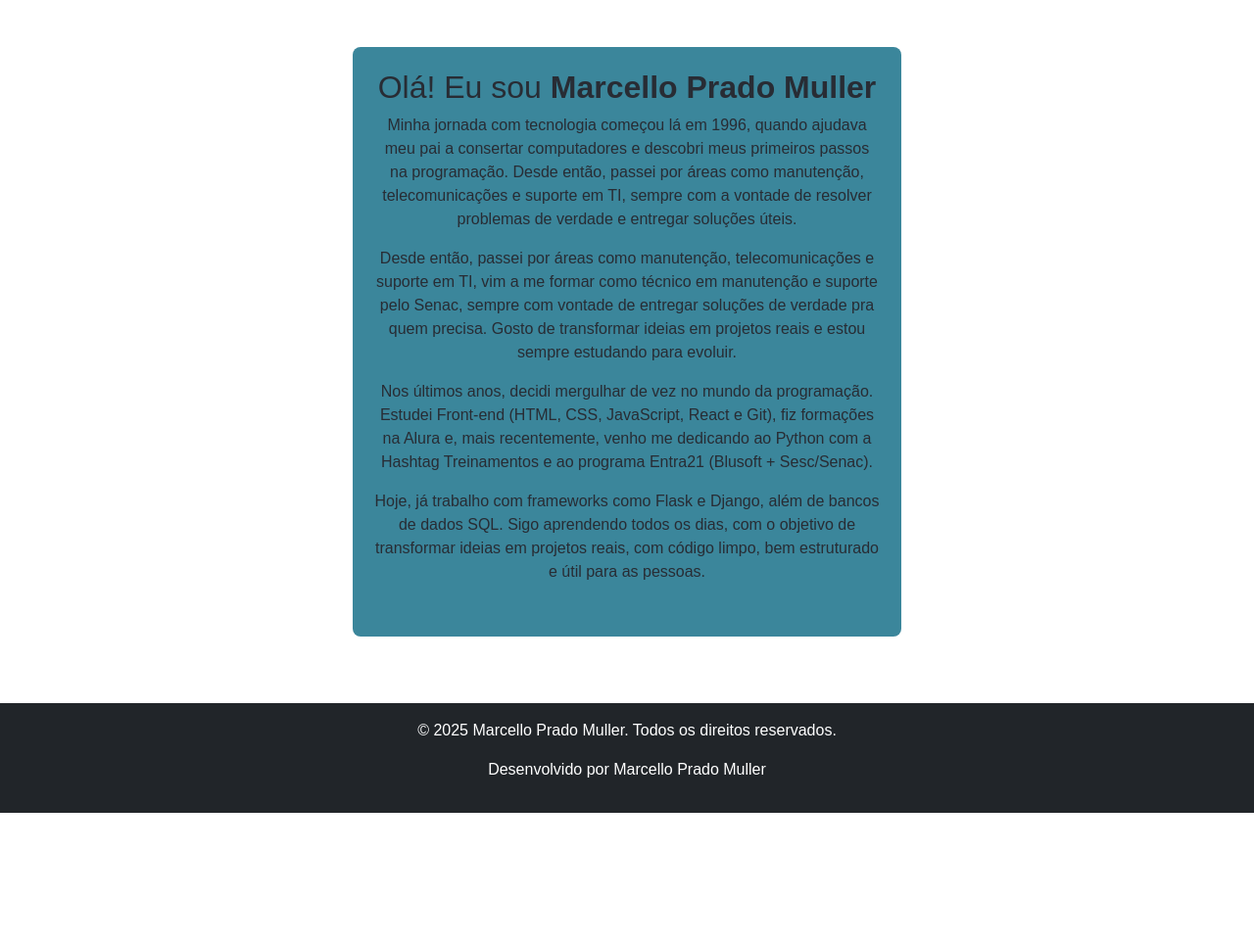
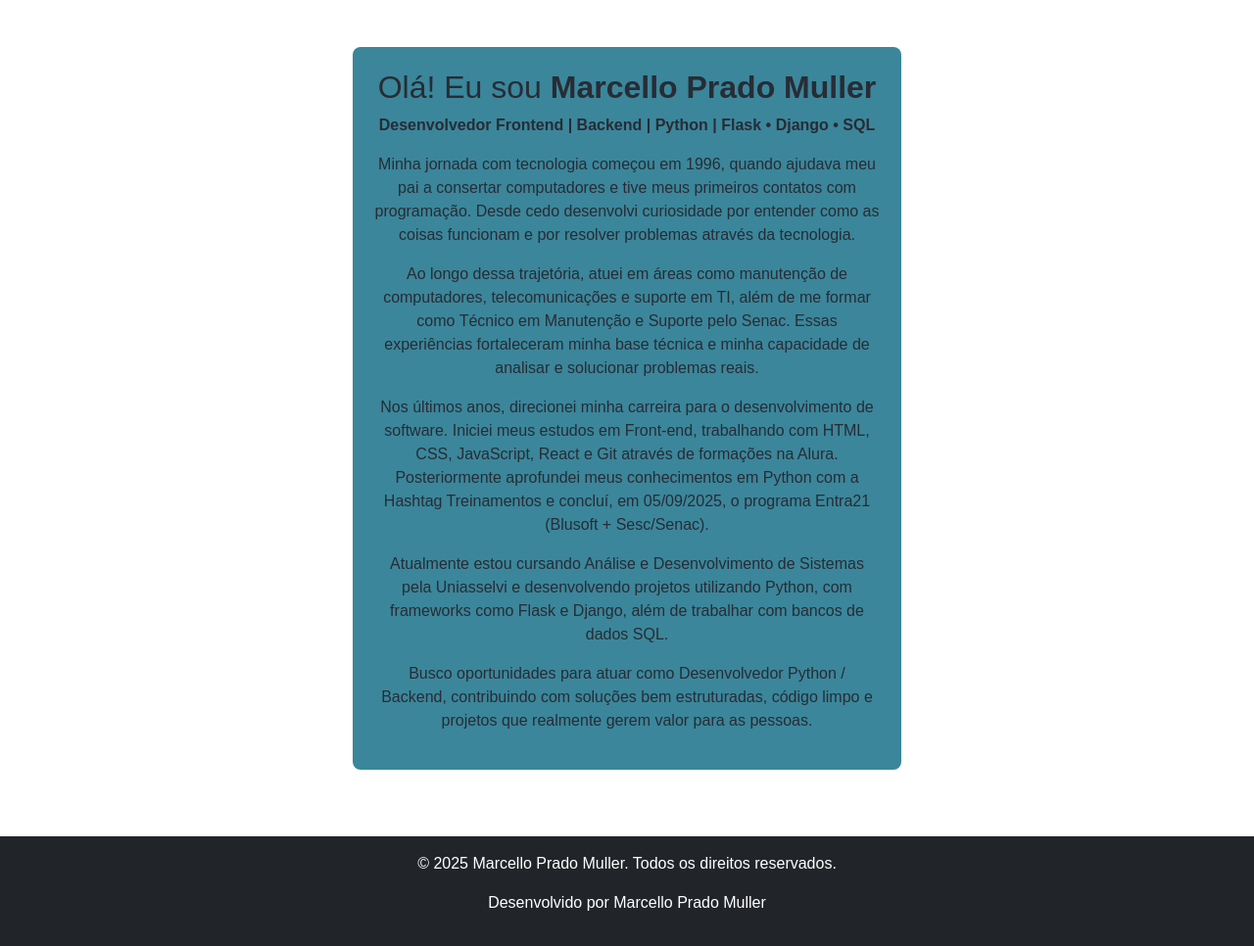
Before and after one commit to marcelloprado/portfolio-python, a Flask app: page /sobre in a window 1280 px wide. Shown: the part 64-1030 px from the top of the page at 98% size. Before the commit the page ends 894 px from the top, so only its background shows below. Run offline with Flask 3, Linux system fonts and the light colour scheme.

Commit message:
Atualização do sobre e ajustes no carrousel

```diff
--- a/app.py
+++ b/app.py
@@ -46,6 +46,8 @@ def projeto_detalhe(id):
 
     return render_template("projetoViews.html", projeto=projeto)
 
+if __name__ == "__main__":
+    app.run(debug=True)
 
     #^ Para inicializar o ambiente virtual - venv\Scripts\activate
 #^  Arquivo principal do Flask para rodar o portfólio - python app.py
--- a/static/assets/css/projeto.css
+++ b/static/assets/css/projeto.css
@@ -1,22 +1,32 @@
 .container-tecnologias {
     margin-top: 55px;
     border-radius: 15px;
+    padding: 30px;
+    background-color: #f8f9fa;
+    box-shadow: 0px 5px 20px rgba(0,0,0,0.08);
 }
 .container-tecnologias h3 {
     padding: 30px;
     text-align: center;
 }
 .icones {
-    padding: 55px;
+    padding: 40px;
+    display: flex;
+    justify-content: center;
+    align-items: center;
+    gap: 25px;
+    flex-wrap: wrap;
 }
 .icones h3 {
     padding-bottom: 30px;
 }
 .tech-icon {
-    transition: transform 0.3s ease;
+    transition: all 0.3s ease;
+    cursor: pointer;
 }
+
 .tech-icon:hover {
-    transform: scale(1.2);
+    transform: scale(1.25) translateY(-5px);
 }
 .tech-icon.git {
     color: rgb(216, 58, 0);
@@ -44,7 +54,7 @@
     border-radius: 15px;
     max-width: 80%;
     text-shadow: 2px 2px 5px rgba(0,0,0,0.8);
-    box-shadow: 5px 5px 20px 1px #849aa0;
+    box-shadow: 0px 10px 25px rgba(0,0,0,0.25);
 }
 .carousel-text-center h5 {
     margin: 0 0 10px;
--- a/templates/sobre.html
+++ b/templates/sobre.html
@@ -1,17 +1,33 @@
-{% extends 'base.html' %} {% block title %} Sobre {% endblock %} {% block
-content %}
-<br>
-  <section class="section-about ">
-    <h2>Olá! Eu sou <span>Marcello Prado Muller</span></h2>
-    <p>Minha jornada com tecnologia começou lá em 1996, quando ajudava meu pai a consertar computadores e descobri meus primeiros passos na programação. Desde então, passei por áreas como manutenção, telecomunicações e suporte em TI, sempre com a vontade de resolver problemas de verdade e entregar soluções úteis.</p>
-    <p>Desde então, passei por áreas como manutenção, telecomunicações e suporte em TI, vim a me formar como técnico em manutenção e suporte pelo Senac, sempre com vontade de entregar soluções de verdade pra quem precisa.
-      Gosto de transformar ideias em projetos reais e estou sempre estudando
-      para evoluir.</p>
-    <p>Nos últimos anos, decidi mergulhar de vez no mundo da programação. Estudei Front-end (HTML, CSS, JavaScript, React e Git), fiz formações na Alura e, mais recentemente, venho me dedicando ao Python com a Hashtag Treinamentos e ao programa Entra21 (Blusoft + Sesc/Senac).</p>
-      <p>
-        Hoje, já trabalho com frameworks como Flask e Django, além de bancos de dados SQL. Sigo aprendendo todos os dias, com o objetivo de transformar ideias em projetos reais, com código limpo, bem estruturado e útil para as pessoas.
-      </p>
-    </p>
-  </section>
-</main>
+{% extends 'base.html' %}
+
+{% block title %}Sobre{% endblock %}
+
+{% block content %}
+
+<section class="section-about">
+
+  <h2>Olá! Eu sou <span>Marcello Prado Muller</span></h2>
+  <p><strong>Desenvolvedor Frontend | Backend | Python | Flask • Django • SQL</strong></p>
+
+  <p>
+    Minha jornada com tecnologia começou em 1996, quando ajudava meu pai a consertar computadores e tive meus primeiros contatos com programação. Desde cedo desenvolvi curiosidade por entender como as coisas funcionam e por resolver problemas através da tecnologia.
+  </p>
+
+  <p>
+    Ao longo dessa trajetória, atuei em áreas como manutenção de computadores, telecomunicações e suporte em TI, além de me formar como Técnico em Manutenção e Suporte pelo Senac. Essas experiências fortaleceram minha base técnica e minha capacidade de analisar e solucionar problemas reais.
+  </p>
+
+  <p>
+    Nos últimos anos, direcionei minha carreira para o desenvolvimento de software. Iniciei meus estudos em Front-end, trabalhando com HTML, CSS, JavaScript, React e Git através de formações na Alura. Posteriormente aprofundei meus conhecimentos em Python com a Hashtag Treinamentos e concluí, em 05/09/2025, o programa Entra21 (Blusoft + Sesc/Senac).
+  </p>
+
+  <p>
+    Atualmente estou cursando Análise e Desenvolvimento de Sistemas pela Uniasselvi e desenvolvendo projetos utilizando Python, com frameworks como Flask e Django, além de trabalhar com bancos de dados SQL.
+  </p>
+
+  <p>
+    Busco oportunidades para atuar como Desenvolvedor Python / Backend, contribuindo com soluções bem estruturadas, código limpo e projetos que realmente gerem valor para as pessoas.
+  </p>
+</section>
+
 {% endblock %}
```
